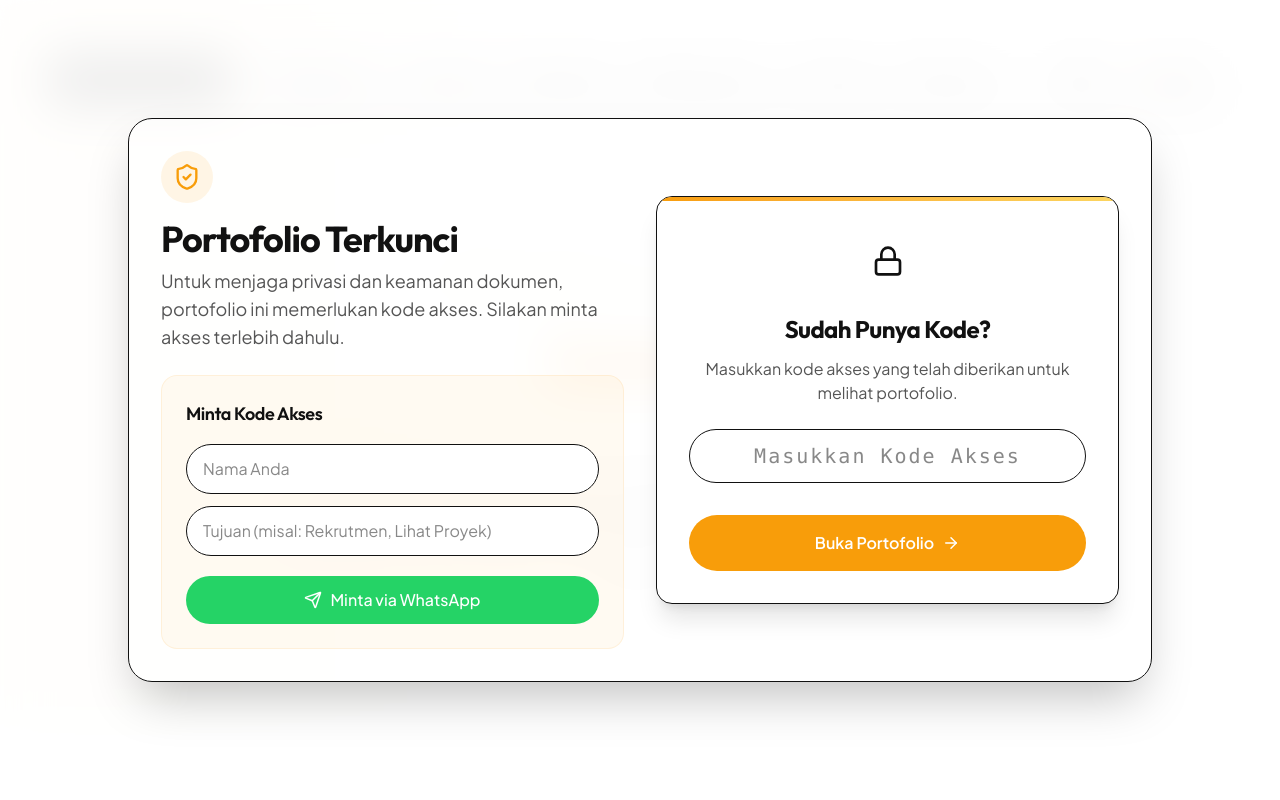
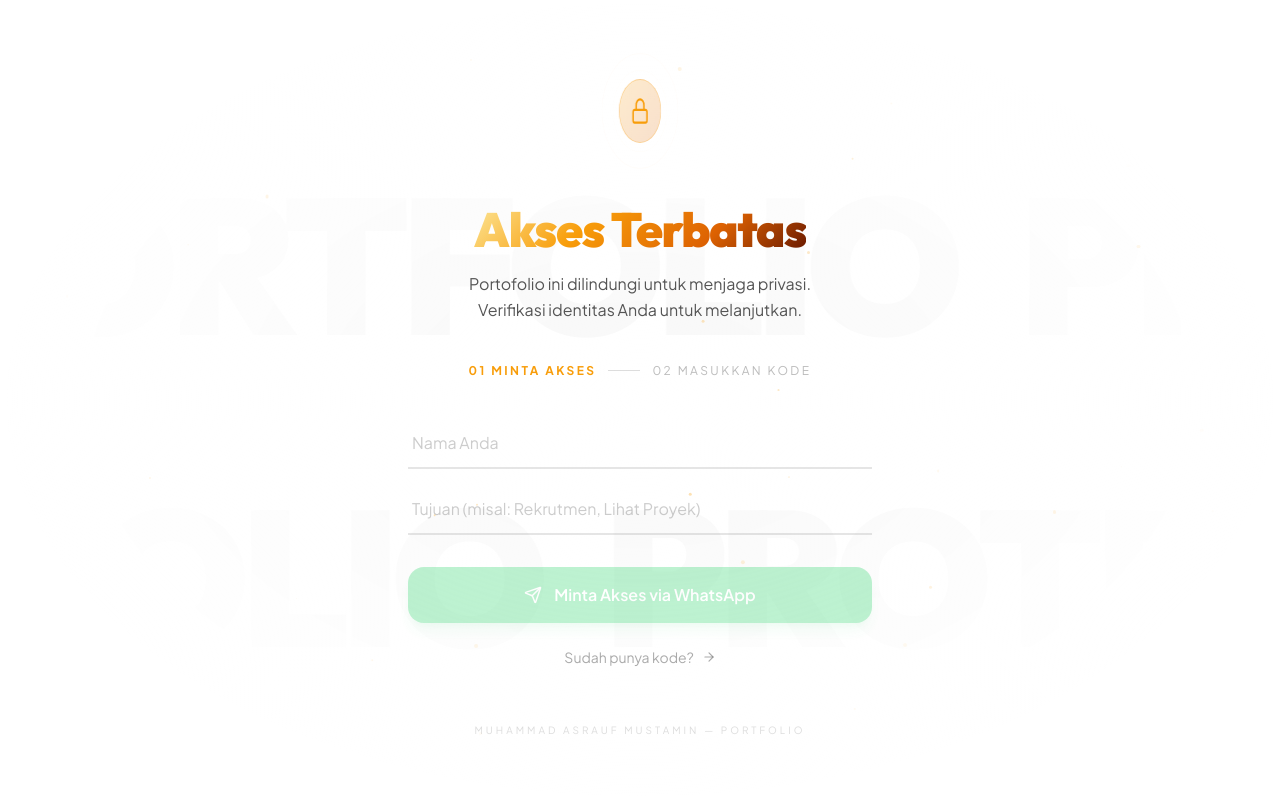
Before and after one commit to asraufmustamin/web-personal-async, a Next.js app: page / in a window 1280 px wide. Shown: the top 800 px of the page. Built offline with nearby package versions, Linux system fonts and the light colour scheme; grey boxes are pictures that could not be loaded.

Commit message:
redesign: premium cinematic Access Gate with particles, marquee text, step flow

```diff
--- a/src/components/AccessGate.tsx
+++ b/src/components/AccessGate.tsx
@@ -1,23 +1,145 @@
 "use client";
 
-import React, { useState, useEffect } from 'react';
+import React, { useState, useEffect, useCallback } from 'react';
 import { motion, AnimatePresence } from 'framer-motion';
-import { Lock, Unlock, Send, ArrowRight, ShieldCheck } from 'lucide-react';
+import { Lock, Send, ArrowRight, Eye, EyeOff } from 'lucide-react';
+
+// ─── Floating Particles Background ───
+function FloatingParticles() {
+  const particles = Array.from({ length: 40 }, (_, i) => ({
+    id: i,
+    x: Math.random() * 100,
+    y: Math.random() * 100,
+    size: Math.random() * 3 + 1,
+    duration: Math.random() * 20 + 15,
+    delay: Math.random() * 10,
+    opacity: Math.random() * 0.4 + 0.1,
+  }));
+
+  return (
+    <div className="absolute inset-0 overflow-hidden pointer-events-none">
+      {particles.map((p) => (
+        <motion.div
+          key={p.id}
+          className="absolute rounded-full bg-primary"
+          style={{
+            left: `${p.x}%`,
+            top: `${p.y}%`,
+            width: p.size,
+            height: p.size,
+            opacity: p.opacity,
+          }}
+          animate={{
+            y: [0, -80, 0],
+            x: [0, Math.random() * 40 - 20, 0],
+            opacity: [p.opacity, p.opacity * 2, p.opacity],
+          }}
+          transition={{
+            duration: p.duration,
+            repeat: Infinity,
+            delay: p.delay,
+            ease: "easeInOut",
+          }}
+        />
+      ))}
+    </div>
+  );
+}
+
+// ─── Marquee Running Text ───
+function RunningText() {
+  const words = [
+    "PORTFOLIO", "PROTECTED", "EXCLUSIVE", "ACCESS", "REQUIRED",
+    "MUHAMMAD", "ASRAUF", "MUSTAMIN", "VERIFY", "IDENTITY",
+    "PORTFOLIO", "PROTECTED", "EXCLUSIVE", "ACCESS", "REQUIRED",
+    "MUHAMMAD", "ASRAUF", "MUSTAMIN", "VERIFY", "IDENTITY",
+  ];
+
+  return (
+    <div className="absolute inset-0 overflow-hidden pointer-events-none select-none">
+      {/* Top marquee */}
+      <div className="absolute top-[15%] left-0 w-full overflow-hidden opacity-[0.03]">
+        <div className="animate-marquee whitespace-nowrap">
+          {words.map((w, i) => (
+            <span key={`t-${i}`} className="text-[8rem] md:text-[12rem] font-serif font-black text-text-main mx-8 tracking-tighter">
+              {w}
+            </span>
+          ))}
+        </div>
+      </div>
+      {/* Bottom marquee (reverse) */}
+      <div className="absolute bottom-[10%] left-0 w-full overflow-hidden opacity-[0.03]">
+        <div className="animate-marquee-reverse whitespace-nowrap">
+          {words.map((w, i) => (
+            <span key={`b-${i}`} className="text-[8rem] md:text-[12rem] font-serif font-black text-text-main mx-8 tracking-tighter">
+              {w}
+            </span>
+          ))}
+        </div>
+      </div>
+    </div>
+  );
+}
+
+// ─── Animated Lock Icon ───
+function AnimatedLock() {
+  return (
+    <motion.div
+      className="relative w-20 h-20 md:w-24 md:h-24 flex items-center justify-center"
+      animate={{ rotateY: [0, 360] }}
+      transition={{ duration: 8, repeat: Infinity, ease: "linear" }}
+    >
+      {/* Glow ring */}
+      <motion.div
+        className="absolute inset-0 rounded-full border border-primary/20"
+        animate={{ scale: [1, 1.3, 1], opacity: [0.3, 0, 0.3] }}
+        transition={{ duration: 3, repeat: Infinity, ease: "easeInOut" }}
+      />
+      <motion.div
+        className="absolute inset-2 rounded-full border border-primary/10"
+        animate={{ scale: [1, 1.2, 1], opacity: [0.2, 0, 0.2] }}
+        transition={{ duration: 3, repeat: Infinity, ease: "easeInOut", delay: 0.5 }}
+      />
+      <div className="w-14 h-14 md:w-16 md:h-16 rounded-full bg-gradient-to-br from-primary/20 to-primary-dark/20 border border-primary/30 flex items-center justify-center backdrop-blur-sm">
+        <Lock className="text-primary" size={28} />
+      </div>
+    </motion.div>
+  );
+}
+
+// ─── Step Indicator ───
+function StepIndicator({ step }: { step: 'request' | 'unlock' }) {
+  return (
+    <div className="flex items-center gap-3 text-xs font-sans uppercase tracking-[0.2em]">
+      <span className={`transition-colors duration-300 ${step === 'request' ? 'text-primary font-bold' : 'text-text-muted/40'}`}>
+        01 Minta Akses
+      </span>
+      <span className="w-8 h-[1px] bg-text-muted/20" />
+      <span className={`transition-colors duration-300 ${step === 'unlock' ? 'text-primary font-bold' : 'text-text-muted/40'}`}>
+        02 Masukkan Kode
+      </span>
+    </div>
+  );
+}
+
 
 export default function AccessGate({ children }: { children: React.ReactNode }) {
   const [isUnlocked, setIsUnlocked] = useState(true);
   const [isMounted, setIsMounted] = useState(false);
   const [passcode, setPasscode] = useState('');
   const [error, setError] = useState(false);
+  const [showPassword, setShowPassword] = useState(false);
+  const [step, setStep] = useState<'request' | 'unlock'>('request');
+  const [successAnim, setSuccessAnim] = useState(false);
 
   // State untuk form permintaan akses
   const [name, setName] = useState('');
   const [purpose, setPurpose] = useState('');
 
-  // Konfigurasi Kunci
+  // ─── KONFIGURASI ───
   // GANTI NOMOR WHATSAPP DAN PASSWORD DI SINI
-  const WHATSAPP_NUMBER = "6281234567890"; // Ganti dengan nomor WhatsApp Anda (Gunakan 62, tanpa 0 atau +)
-  const CORRECT_PASSCODE = "ASRAUF2025"; // Ganti dengan password yang Anda inginkan
+  const WHATSAPP_NUMBER = "6281234567890";
+  const CORRECT_PASSCODE = "ASRAUF2025";
 
   useEffect(() => {
     setIsMounted(true);
@@ -29,153 +151,272 @@ export default function AccessGate({ children }: { children: React.ReactNode })
       setIsUnlocked(true);
       document.body.style.overflow = '';
     }
-
-    return () => {
-      document.body.style.overflow = '';
-    };
+    return () => { document.body.style.overflow = ''; };
   }, []);
 
-  const handleUnlock = (e: React.FormEvent) => {
+  const handleUnlock = useCallback((e: React.FormEvent) => {
     e.preventDefault();
     if (passcode === CORRECT_PASSCODE) {
       setError(false);
+      setSuccessAnim(true);
+      setTimeout(() => {
         setIsUnlocked(true);
         localStorage.setItem('portfolio_unlocked', 'true');
         document.body.style.overflow = '';
+      }, 1200);
     } else {
       setError(true);
       setTimeout(() => setError(false), 2000);
     }
-  };
+  }, [passcode, CORRECT_PASSCODE]);
 
-  const handleRequestAccess = () => {
-    if (!name || !purpose) {
-      alert("Mohon isi Nama dan Tujuan terlebih dahulu.");
-      return;
-    }
+  const handleRequestAccess = useCallback(() => {
+    if (!name || !purpose) return;
     const message = `Halo Asrauf, saya ${name}. Saya ingin meminta kode akses untuk melihat portofolio Anda. Tujuan saya: ${purpose}. Terima kasih!`;
     const whatsappUrl = `https://wa.me/${WHATSAPP_NUMBER}?text=${encodeURIComponent(message)}`;
     window.open(whatsappUrl, '_blank');
-  };
+  }, [name, purpose, WHATSAPP_NUMBER]);
 
-  if (!isMounted) return null; // Mencegah hydration mismatch
+  if (!isMounted) return null;
 
   return (
     <>
       <AnimatePresence>
-        {!isUnlocked && (
+        {!isUnlocked && !successAnim && (
           <motion.div
             initial={{ opacity: 0 }}
             animate={{ opacity: 1 }}
-            exit={{ opacity: 0, backdropFilter: "blur(0px)" }}
-            transition={{ duration: 0.5 }}
-            className="fixed inset-0 z-[100] flex items-center justify-center bg-bg-main/80 backdrop-blur-xl p-4 sm:p-8 overflow-y-auto"
+            exit={{ opacity: 0, scale: 1.05 }}
+            transition={{ duration: 0.6, ease: [0.16, 1, 0.3, 1] }}
+            className="fixed inset-0 z-[100] flex items-center justify-center bg-bg-main overflow-y-auto"
           >
-            <div className="w-full max-w-5xl grid grid-cols-1 md:grid-cols-2 gap-8 items-center bg-bg-main/50 border border-border-main/50 p-8 rounded-3xl shadow-2xl">
+            {/* Background effects */}
+            <RunningText />
+            <FloatingParticles />
 
-              {/* Kiri: Info & Form Request */}
-              <div className="flex flex-col gap-6">
-                <div className="flex flex-col gap-2">
-                  <div className="inline-flex items-center justify-center p-3 rounded-full bg-primary/10 text-primary w-fit mb-2">
-                    <ShieldCheck size={28} />
-                  </div>
-                  <h2 className="text-3xl md:text-4xl font-bold font-serif text-text-main">
-                    Portofolio Terkunci
-                  </h2>
-                  <p className="text-text-muted text-lg">
-                    Untuk menjaga privasi dan keamanan dokumen, portofolio ini memerlukan kode akses. Silakan minta akses terlebih dahulu.
+            {/* Radial gradient overlay */}
+            <div className="absolute inset-0 bg-[radial-gradient(ellipse_at_center,transparent_0%,var(--bg-main)_70%)] pointer-events-none" />
+
+            {/* Main content */}
+            <div className="relative z-10 flex flex-col items-center gap-8 md:gap-10 px-6 py-12 max-w-lg w-full">
+
+              {/* Lock animation */}
+              <motion.div
+                initial={{ scale: 0, opacity: 0 }}
+                animate={{ scale: 1, opacity: 1 }}
+                transition={{ delay: 0.2, duration: 0.8, ease: [0.16, 1, 0.3, 1] }}
+              >
+                <AnimatedLock />
+              </motion.div>
+
+              {/* Title */}
+              <motion.div
+                className="flex flex-col items-center gap-3 text-center"
+                initial={{ y: 30, opacity: 0 }}
+                animate={{ y: 0, opacity: 1 }}
+                transition={{ delay: 0.4, duration: 0.8, ease: [0.16, 1, 0.3, 1] }}
+              >
+                <h1 className="text-3xl md:text-5xl font-black font-serif tracking-tight gradient-text leading-tight">
+                  Akses Terbatas
+                </h1>
+                <p className="text-text-muted text-sm md:text-base max-w-sm leading-relaxed">
+                  Portofolio ini dilindungi untuk menjaga privasi. Verifikasi identitas Anda untuk melanjutkan.
                 </p>
-                </div>
+              </motion.div>
 
-                <div className="flex flex-col gap-4 bg-primary/5 p-6 rounded-2xl border border-primary/10">
-                  <h3 className="font-semibold text-text-main text-lg flex items-center gap-2">
-                    Minta Kode Akses
-                  </h3>
-                  <div className="flex flex-col gap-3">
+              {/* Step indicator */}
+              <motion.div
+                initial={{ y: 20, opacity: 0 }}
+                animate={{ y: 0, opacity: 1 }}
+                transition={{ delay: 0.5, duration: 0.6 }}
+              >
+                <StepIndicator step={step} />
+              </motion.div>
+
+              {/* Content area with step transition */}
+              <motion.div
+                className="w-full"
+                initial={{ y: 30, opacity: 0 }}
+                animate={{ y: 0, opacity: 1 }}
+                transition={{ delay: 0.6, duration: 0.8, ease: [0.16, 1, 0.3, 1] }}
+              >
+                <AnimatePresence mode="wait">
+                  {step === 'request' ? (
+                    <motion.div
+                      key="request"
+                      initial={{ opacity: 0, x: -20 }}
+                      animate={{ opacity: 1, x: 0 }}
+                      exit={{ opacity: 0, x: -20 }}
+                      transition={{ duration: 0.3 }}
+                      className="flex flex-col gap-4"
+                    >
+                      {/* Name input */}
+                      <div className="relative group">
                         <input
                           type="text"
                           placeholder="Nama Anda"
                           value={name}
                           onChange={(e) => setName(e.target.value)}
-                      className="bg-bg-main border border-border-main rounded-xl px-4 py-3 text-text-main focus:outline-none focus:ring-2 focus:ring-primary/50 transition-all"
+                          className="w-full bg-transparent border-b-2 border-text-muted/15 focus:border-primary px-1 py-3 text-text-main text-base placeholder:text-text-muted/30 focus:outline-none transition-colors duration-300"
                         />
+                        <motion.div
+                          className="absolute bottom-0 left-0 h-[2px] bg-primary origin-left"
+                          initial={{ scaleX: 0 }}
+                          whileHover={{ scaleX: 1 }}
+                          transition={{ duration: 0.3 }}
+                        />
+                      </div>
+
+                      {/* Purpose input */}
+                      <div className="relative group">
                         <input
                           type="text"
                           placeholder="Tujuan (misal: Rekrutmen, Lihat Proyek)"
                           value={purpose}
                           onChange={(e) => setPurpose(e.target.value)}
-                      className="bg-bg-main border border-border-main rounded-xl px-4 py-3 text-text-main focus:outline-none focus:ring-2 focus:ring-primary/50 transition-all"
+                          className="w-full bg-transparent border-b-2 border-text-muted/15 focus:border-primary px-1 py-3 text-text-main text-base placeholder:text-text-muted/30 focus:outline-none transition-colors duration-300"
                         />
-                    <button
+                      </div>
+
+                      {/* WhatsApp button */}
+                      <motion.button
                         onClick={handleRequestAccess}
-                      className="mt-2 bg-[#25D366] hover:bg-[#1DA851] text-white font-medium rounded-xl px-6 py-3 flex items-center justify-center gap-2 transition-all transform hover:scale-[1.02] active:scale-95"
+                        disabled={!name || !purpose}
+                        whileHover={{ scale: 1.02 }}
+                        whileTap={{ scale: 0.98 }}
+                        className="mt-4 w-full bg-[#25D366] disabled:opacity-30 disabled:cursor-not-allowed text-white font-semibold rounded-2xl px-6 py-4 flex items-center justify-center gap-3 transition-all shadow-lg shadow-[#25D366]/20 hover:shadow-[#25D366]/40"
                       >
                         <Send size={18} />
-                      Minta via WhatsApp
+                        Minta Akses via WhatsApp
+                      </motion.button>
+
+                      {/* Switch to unlock */}
+                      <button
+                        onClick={() => setStep('unlock')}
+                        className="mt-2 text-text-muted/50 hover:text-primary text-sm transition-colors flex items-center justify-center gap-2 group"
+                      >
+                        Sudah punya kode?
+                        <ArrowRight size={14} className="group-hover:translate-x-1 transition-transform" />
                       </button>
-                  </div>
-                </div>
-              </div>
-
-              {/* Kanan: Form Masukkan Kode */}
-              <div className="flex flex-col gap-6 justify-center h-full">
-                <div className="bg-bg-main border border-border-main p-8 rounded-2xl shadow-xl flex flex-col gap-6 relative overflow-hidden">
-                  <div className="absolute top-0 left-0 w-full h-1 bg-gradient-to-r from-primary to-accent"></div>
-
-                  <div className="flex flex-col items-center text-center gap-3">
-                    <div className="w-16 h-16 rounded-full bg-border-main/50 flex items-center justify-center text-text-main mb-2">
-                      <Lock size={32} />
-                    </div>
-                    <h3 className="text-2xl font-bold font-serif text-text-main">
-                      Sudah Punya Kode?
-                    </h3>
-                    <p className="text-text-muted">
-                      Masukkan kode akses yang telah diberikan untuk melihat portofolio.
-                    </p>
-                  </div>
-
+                    </motion.div>
+                  ) : (
+                    <motion.div
+                      key="unlock"
+                      initial={{ opacity: 0, x: 20 }}
+                      animate={{ opacity: 1, x: 0 }}
+                      exit={{ opacity: 0, x: 20 }}
+                      transition={{ duration: 0.3 }}
+                    >
                       <form onSubmit={handleUnlock} className="flex flex-col gap-4">
+                        {/* Passcode input */}
                         <div className="relative">
                           <input
-                        type="password"
+                            type={showPassword ? "text" : "password"}
                             placeholder="Masukkan Kode Akses"
                             value={passcode}
                             onChange={(e) => setPasscode(e.target.value)}
-                        className={`w-full bg-bg-main border ${error ? 'border-red-500' : 'border-border-main'} rounded-xl px-4 py-3 text-text-main focus:outline-none focus:ring-2 ${error ? 'focus:ring-red-500/50' : 'focus:ring-primary/50'} transition-all text-center text-xl tracking-widest font-mono`}
+                            className={`w-full bg-transparent border-b-2 ${error ? 'border-red-500' : 'border-text-muted/15 focus:border-primary'} px-1 py-3 pr-10 text-text-main text-xl text-center tracking-[0.3em] font-mono placeholder:text-text-muted/30 placeholder:text-base placeholder:tracking-normal focus:outline-none transition-colors duration-300`}
                           />
+                          <button
+                            type="button"
+                            onClick={() => setShowPassword(!showPassword)}
+                            className="absolute right-2 top-1/2 -translate-y-1/2 text-text-muted/40 hover:text-text-main transition-colors"
+                          >
+                            {showPassword ? <EyeOff size={18} /> : <Eye size={18} />}
+                          </button>
+                        </div>
+
+                        {/* Error message */}
                         <AnimatePresence>
                           {error && (
                             <motion.p
-                            initial={{ opacity: 0, y: -10 }}
+                              initial={{ opacity: 0, y: -5 }}
                               animate={{ opacity: 1, y: 0 }}
                               exit={{ opacity: 0 }}
-                            className="text-red-500 text-sm text-center absolute -bottom-6 w-full"
+                              className="text-red-500 text-xs text-center tracking-widest uppercase"
                             >
-                            Kode akses salah!
+                              Kode akses tidak valid
                             </motion.p>
                           )}
                         </AnimatePresence>
-                    </div>
 
-                    <button
+                        {/* Submit button */}
+                        <motion.button
                           type="submit"
-                      className="mt-4 bg-primary hover:bg-primary/90 text-white font-semibold rounded-xl px-6 py-4 flex items-center justify-center gap-2 transition-all transform hover:scale-[1.02] active:scale-95 group"
+                          whileHover={{ scale: 1.02 }}
+                          whileTap={{ scale: 0.98 }}
+                          className="mt-2 w-full gradient-bg text-white font-bold rounded-2xl px-6 py-4 flex items-center justify-center gap-3 transition-all shadow-lg shadow-primary/20 hover:shadow-primary/40 group"
                         >
                           Buka Portofolio
                           <ArrowRight size={18} className="group-hover:translate-x-1 transition-transform" />
+                        </motion.button>
+
+                        {/* Back to request */}
+                        <button
+                          type="button"
+                          onClick={() => setStep('request')}
+                          className="mt-1 text-text-muted/50 hover:text-primary text-sm transition-colors flex items-center justify-center gap-2"
+                        >
+                          ← Kembali minta akses
                         </button>
                       </form>
+                    </motion.div>
+                  )}
+                </AnimatePresence>
+              </motion.div>
+
+              {/* Footer branding */}
+              <motion.p
+                className="text-text-muted/20 text-[10px] tracking-[0.3em] uppercase font-sans mt-4"
+                initial={{ opacity: 0 }}
+                animate={{ opacity: 1 }}
+                transition={{ delay: 1 }}
+              >
+                Muhammad Asrauf Mustamin — Portfolio
+              </motion.p>
             </div>
-              </div>
+          </motion.div>
+        )}
 
-            </div>
+        {/* Success unlock animation */}
+        {successAnim && (
+          <motion.div
+            key="success"
+            initial={{ opacity: 1 }}
+            animate={{ opacity: 0, scale: 1.5 }}
+            transition={{ duration: 1.2, ease: [0.16, 1, 0.3, 1] }}
+            onAnimationComplete={() => setSuccessAnim(false)}
+            className="fixed inset-0 z-[100] flex items-center justify-center bg-bg-main"
+          >
+            <motion.div
+              className="flex flex-col items-center gap-4"
+              initial={{ scale: 1 }}
+              animate={{ scale: 1.2, opacity: 0 }}
+              transition={{ duration: 1, delay: 0.2 }}
+            >
+              <motion.div
+                className="w-20 h-20 rounded-full bg-primary/20 flex items-center justify-center border border-primary/30"
+                animate={{ scale: [1, 1.5, 1] }}
+                transition={{ duration: 0.6 }}
+              >
+                <motion.span
+                  className="text-primary text-3xl"
+                  animate={{ rotate: [0, 10, -10, 0] }}
+                  transition={{ duration: 0.4, delay: 0.2 }}
+                >
+                  ✓
+                </motion.span>
+              </motion.div>
+              <p className="text-primary font-serif font-bold text-xl tracking-wide">
+                Akses Diberikan
+              </p>
+            </motion.div>
           </motion.div>
         )}
       </AnimatePresence>
 
-      {/* Konten Portofolio */}
-      {/* Konten tetap ada di DOM untuk keperluan SEO, tapi blur/hidden di belakang overlay jika terkunci */}
-      <div className={!isUnlocked ? "filter blur-sm select-none pointer-events-none" : ""}>
+      {/* Konten Portofolio — blur saat terkunci */}
+      <div className={!isUnlocked ? "filter blur-lg select-none pointer-events-none" : ""}>
         {children}
       </div>
     </>
```
Lines whose indentation alone changed are shown as unchanged.
